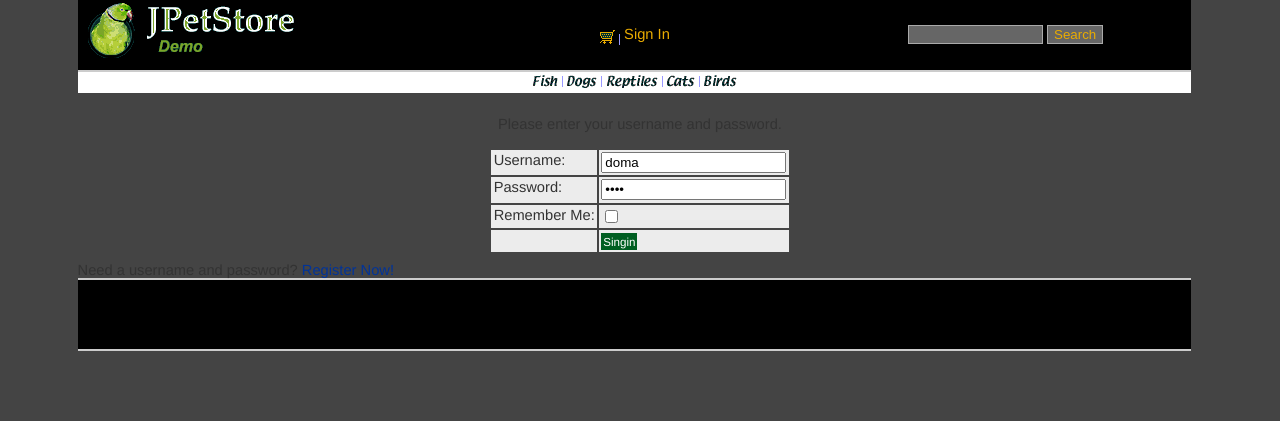
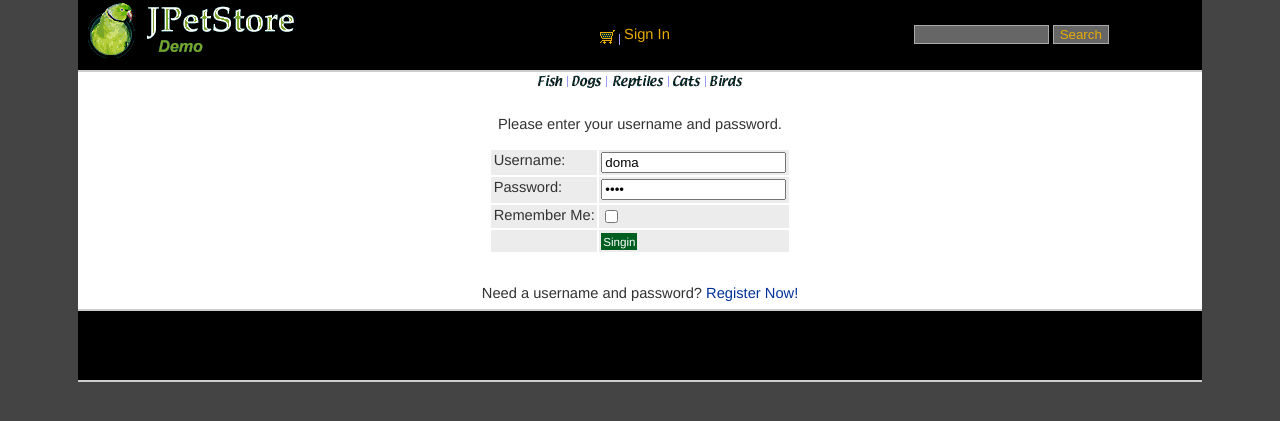
Before and after one commit to domaframework/spring-boot-jpetstore, a Spring app: page /signin/signin in a window 1280 px wide. Shown: the top 421 px of the page. Run offline with Thymeleaf, Linux system fonts and the light colour scheme; the template is opened without the code that fills it, so the values that code supplies are empty; some of the project's set-up classes (security, data sources, template engines, error pages and the like) are left out, and stand-ins take their place; database files in the repository are not loaded; some libraries are stand-ins or nearby versions.

Commit message:
レイアウトが大きく崩れているところを修正しました

```diff
--- a/src/main/resources/static/css/jpetstore.css
+++ b/src/main/resources/static/css/jpetstore.css
@@ -160,7 +160,7 @@
 }
 
 #Search {
-  width: 33%;
+  width: 34%;
   height: 9ex;
   margin: 0ex 0ex 0ex 0ex;
   padding: 0ex 0ex 0ex 0ex;
@@ -192,7 +192,7 @@
 #QuickLinks {
   text-align: center;
   background-color: #FFF;
-  width: 99%;
+  width: 100%;
 }
 
 #PoweredBy {
@@ -217,7 +217,7 @@
 }
 
 #Banner {
-  width: 99%;
+  width: 100%;
   height: 9ex;
   margin: 0ex 0ex 0ex 0ex;
   padding: 0ex 0ex 0ex 0ex;
@@ -240,7 +240,7 @@
 #Content {
   margin: 0;
   padding: 0ex 0ex 0ex 0ex;
-  width: 99%;
+  width: 100%;
   color: #333;
   background-color: #FFF;
   border-width: 0;
@@ -250,6 +250,13 @@
   clear:both;
   margin: 0;
   height:0;
+}
+
+#Welcome {
+  margin: 0;
+  padding: 1ex;
+  color: #333;
+  background-color: #FFF;
 }
 
 #Main {
@@ -279,6 +286,7 @@
   padding: 1ex;
   background:inherit;
   text-align:center;
+  background-color: #FFF;
 }
 
 #Catalog input[type="submit"]{
--- a/src/main/resources/templates/history/list.html
+++ b/src/main/resources/templates/history/list.html
@@ -8,6 +8,7 @@
   </head>
   <body>
     <section layout:fragment="content">
+      <div id="Catalog">
         <h2>My Orders</h2>
         <table>
           <tr><th>Order ID</th>  <th>Date</th>  <th>Total Price</th></tr>
@@ -17,6 +18,7 @@
             <td th:text="${{order.totalPrice}}"></td>
           </tr>
         </table>
+      </div>
     </section>
   </body>
 </html>
--- a/src/main/resources/templates/signin/signin.html
+++ b/src/main/resources/templates/signin/signin.html
@@ -36,9 +36,12 @@
             </tr>
           </table>
         </form>
+        <p />
+        <div>
+          Need a username and password?
+          <a th:href="@{/account/add}">Register Now!</a>
+        </div>
       </div>
-      Need a username and password?
-      <a th:href="@{/account/add}">Register Now!</a>
     </section>
   </body>
 </html>
```
Lines whose indentation alone changed are shown as unchanged.
